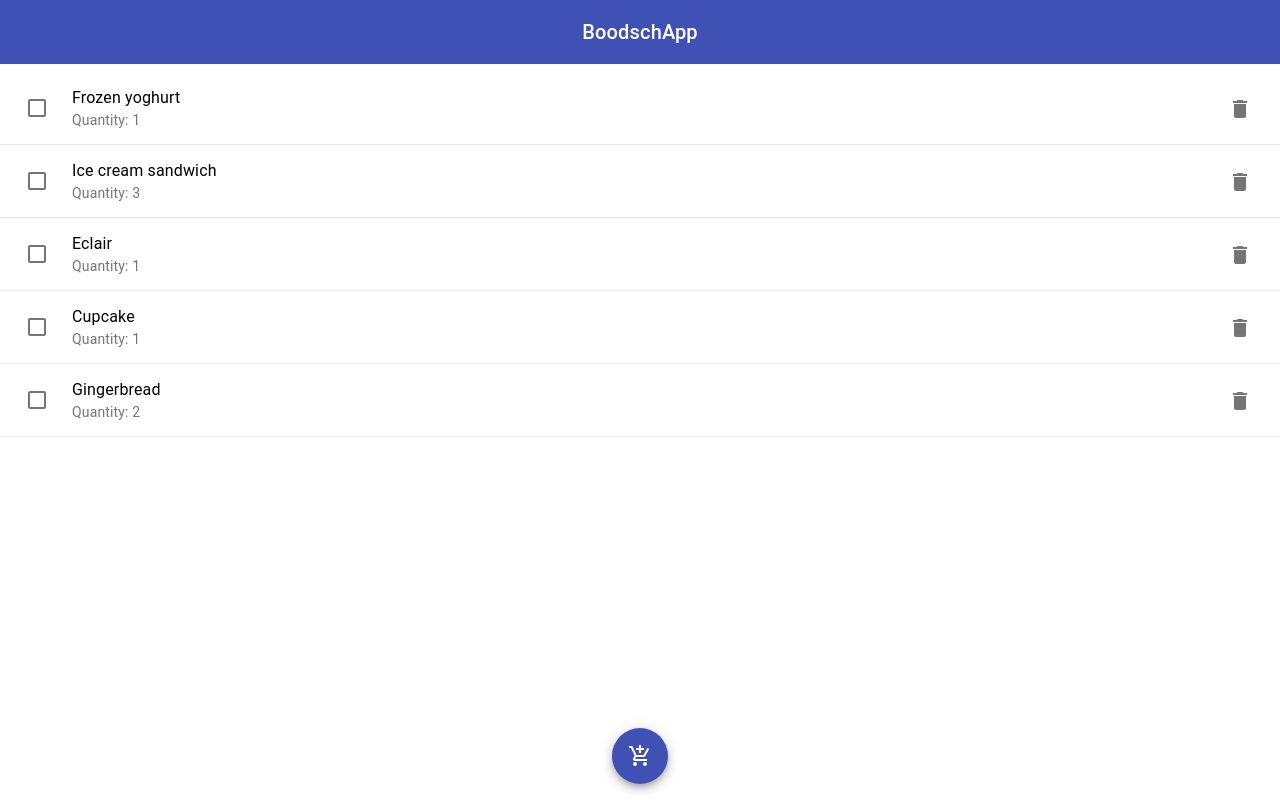
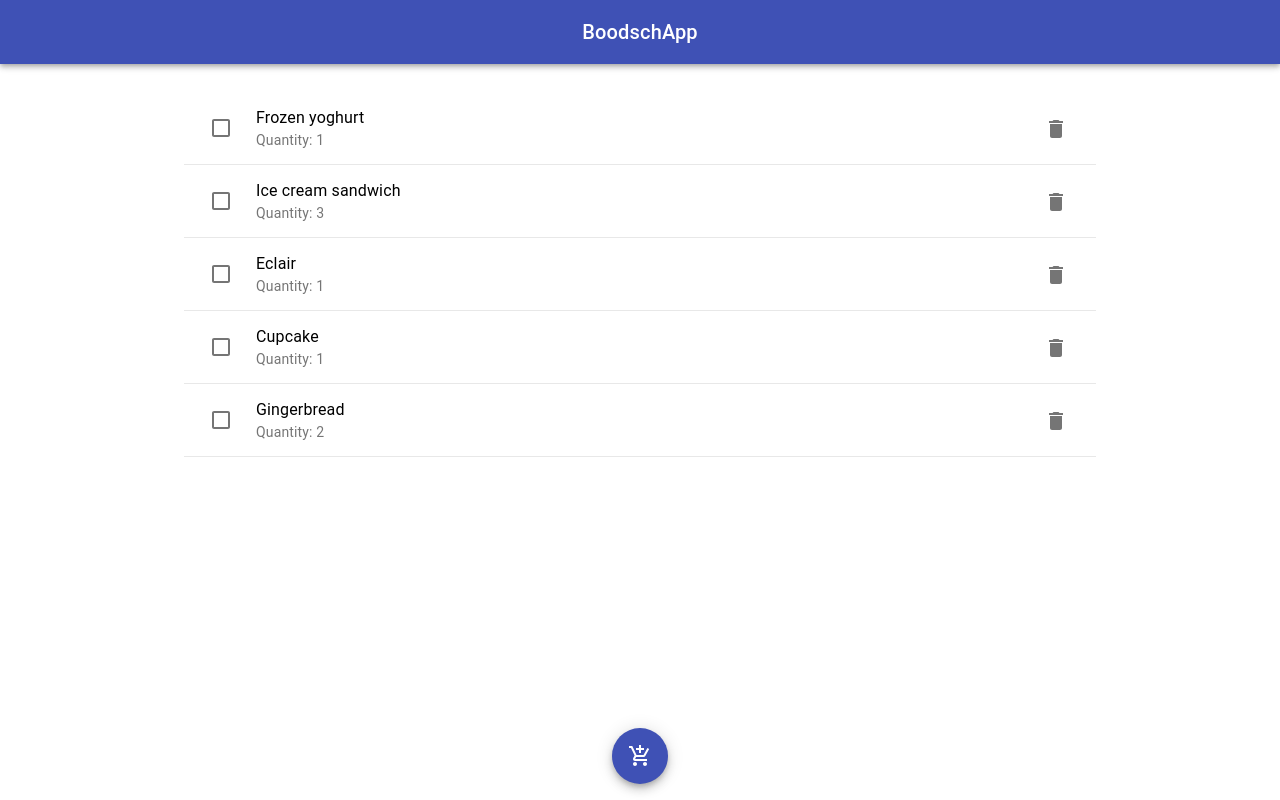
Before and after one commit to jordyk/react-boodschapp, a React (Create React App) app: page / in a window 1280 px wide. Built offline with nearby package versions, Linux system fonts and the light colour scheme.

Commit message:
Contain the list

```diff
--- a/src/App.tsx
+++ b/src/App.tsx
@@ -1,3 +1,4 @@
+import { Container } from '@material-ui/core';
 import React from 'react';
 import { DropResult } from 'react-beautiful-dnd';
 import './App.css';
@@ -20,7 +21,7 @@ export default class App extends React.Component<unknown, IAppState> {
                 create('Cupcake', 1, false),
                 create('Gingerbread', 2, false),
             ],
-            open: false
+            open: false,
         };
 
         this.onDragEnd = this.onDragEnd.bind(this);
@@ -54,14 +55,14 @@ export default class App extends React.Component<unknown, IAppState> {
         const handleRemove = (index: number) => () => {
             this.state.items.splice(index, 1);
 
-            this.setState({ ...this.state });
+            this.setState({ items: this.state.items });
         };
 
         const handleAddition = (item: IShopData): void => {
             const items = reorder(
                 [ ...this.state.items, create(item.name, item.amount, item.checked) ],
                 this.state.items.length,
-                0
+                0,
             );
 
             this.setState({ ...this.state, items, open: false });
@@ -76,6 +77,7 @@ export default class App extends React.Component<unknown, IAppState> {
                     handler={handleAddition}
                     form={{ name: '', amount: 1 }}
                 />
+                <Container style={{ marginTop: 20 }} maxWidth={'md'}>
                     <DragDropList
                         items={this.state.items}
                         onDragEnd={this.onDragEnd}
@@ -83,6 +85,7 @@ export default class App extends React.Component<unknown, IAppState> {
                         onItemToggle={handleToggle}
                         onItemRemove={handleRemove}
                     />
+                </Container>
             </div>
         );
     }
```
Lines whose indentation alone changed are shown as unchanged.
